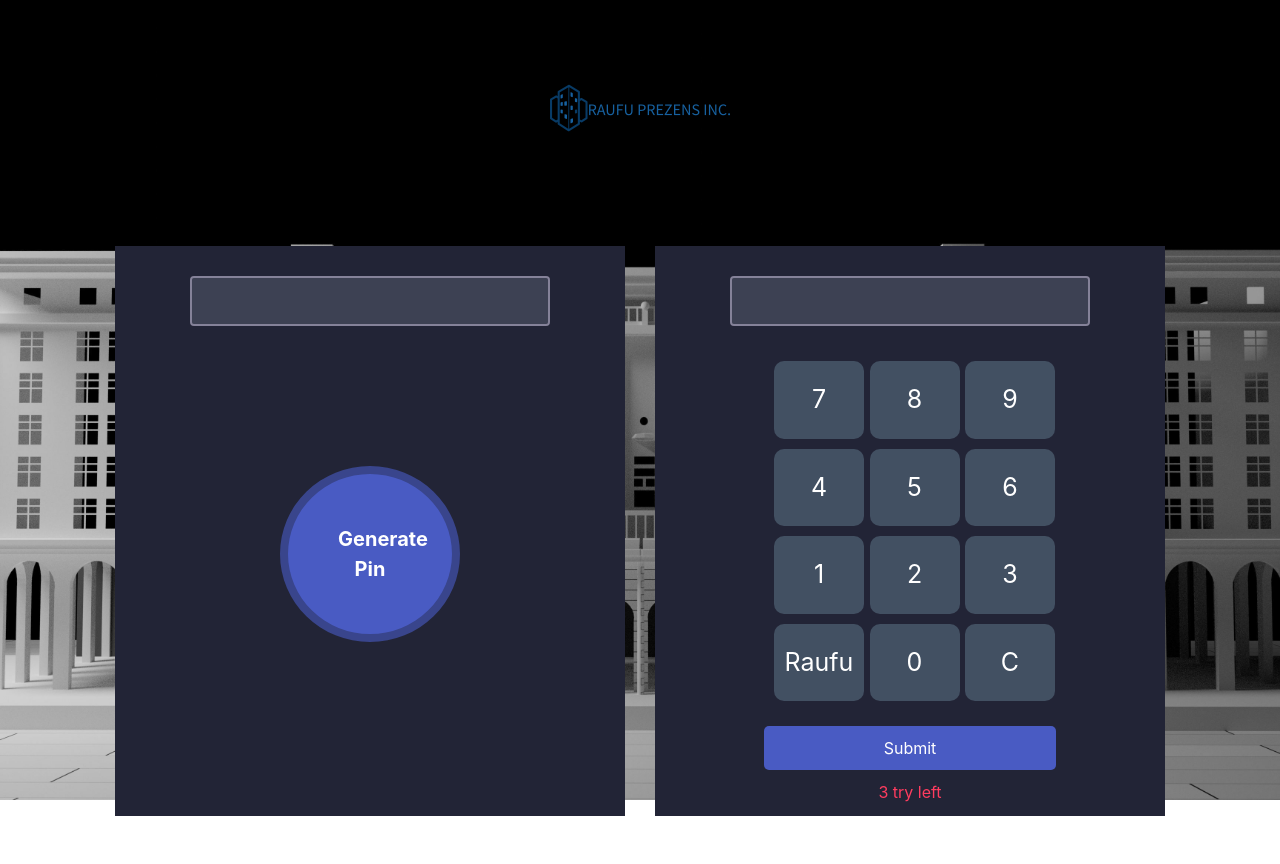
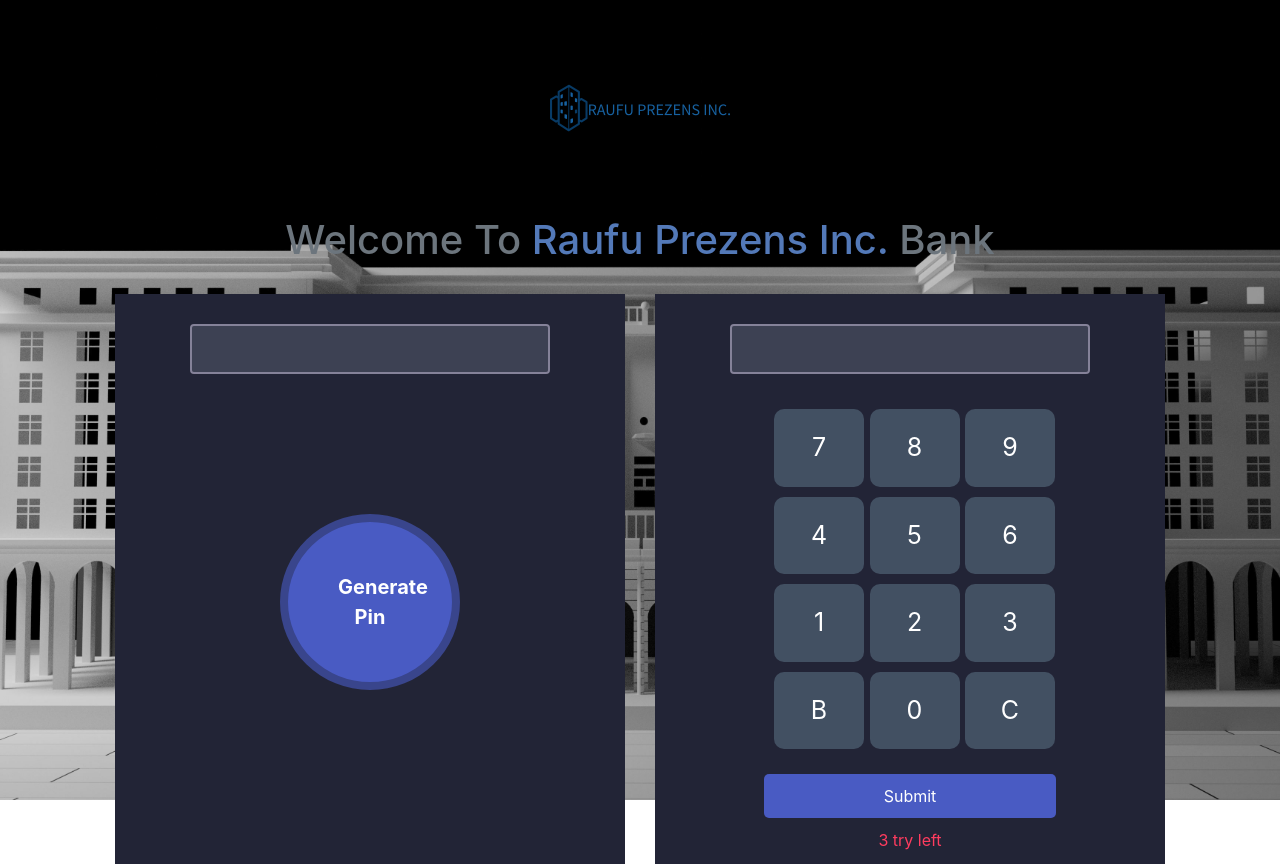
Before and after one commit to iamraufu/raufu-bank-locker, a plain HTML site: page index.html in a window 1280 px wide. Before the commit the page ends 816 px from the top, so only its background shows below. Drawn offline with nearby package versions, Linux system fonts and the light colour scheme.

Commit message:
Landing Page Added:

```diff
--- a/index.html
+++ b/index.html
@@ -16,6 +16,7 @@
             <a class="nav-link" aria-current="page" href="https://iamraufu.github.io/raufu-bank/"><img src="images/logo.png" alt="logo"></a>
         </li>
     </ul>
+    <h1 class="text-center text-secondary">Welcome To <span id="name">Raufu Prezens Inc.</span> Bank</h1>
     <div class="container">
         <div class="row">
             <div class="col-md-6">
@@ -45,14 +46,14 @@
                                 <div class="button">3</div>
                             </div>
                             <div class="calc-button-row">
-                                <div class="button">Raufu
+                                <div class="button">B
                                 </div>
                                 <div class="button">0</div>
                                 <div class="button">C</div>
                             </div>
                             <div>
-                                <button onclick="verifyPin()" type="submit" class="submit-btn">Submit</button>
-                                <p class="action-left">3 try left</p>
+                                <button onclick="verifyPin()" type="submit" class="submit-btn" id="submit-match">Submit</button>
+                                <p id="action-left" class="action-left"><span id="try-left">3</span> try left</p>
                             </div>
                         </div>
                     </div>
```
